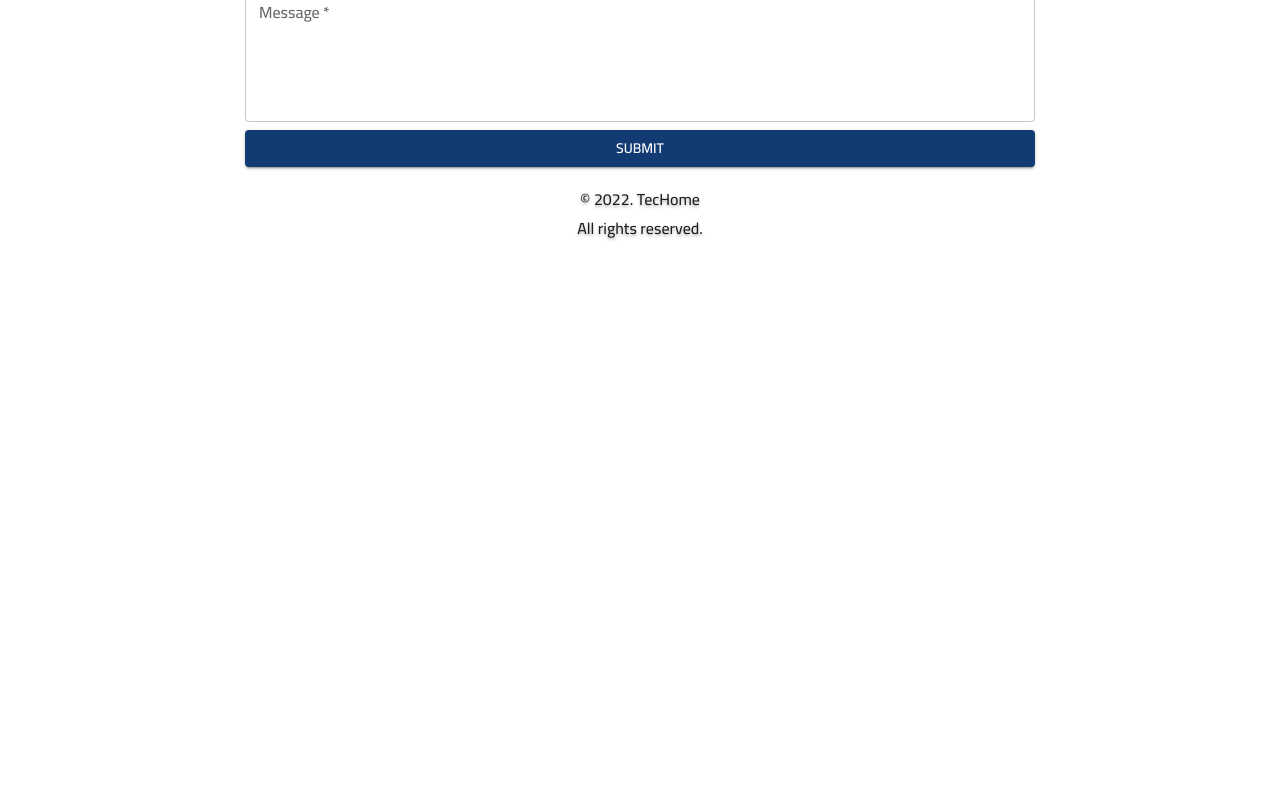
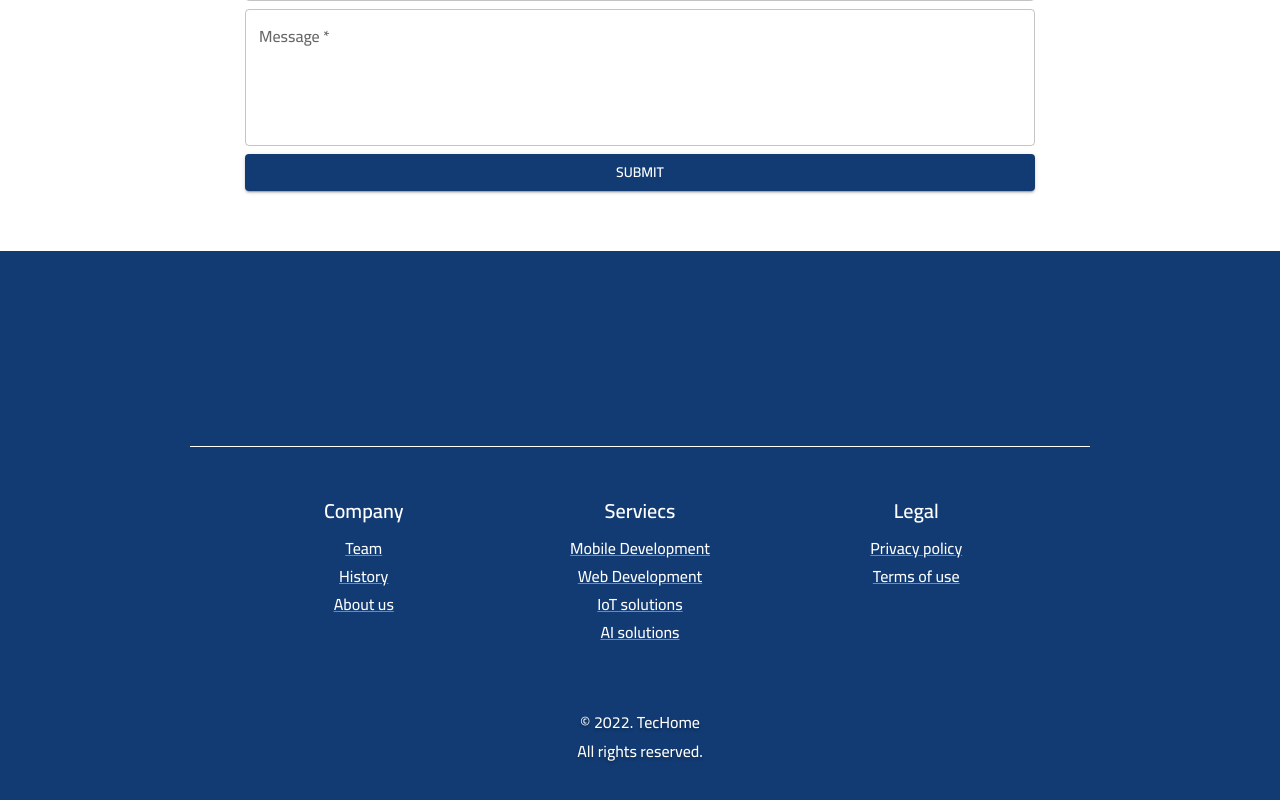
Before and after one commit to SmartHome101/smart-home-web-page, a React (Create React App) app: page /about in a window 1280 px wide. Shown: the part 3052-3852 px from the top of the page. Before the commit the page ends 3312 px from the top, so only its background shows below. Built offline with nearby package versions, Linux system fonts and the light colour scheme.

Commit message:
[WIP] new footer

```diff
--- a/src/components/ContactUs/ContactUs.js
+++ b/src/components/ContactUs/ContactUs.js
@@ -28,7 +28,7 @@ const ContactUs = () => {
     }
 
     return (
-        <Box style={{ maxWidth: 800, padding: "20px 5px", margin: "0 auto" }}>
+        <Box style={{ maxWidth: 800, padding: "20px 5px", margin: "40px auto " }} name='contactus'>
             <Typography gutterBottom variant="h4" align='center'>
                 Contact Us
             </Typography>
--- /dev/null
+++ b/src/components/Footer/Copyright.js
@@ -0,0 +1,11 @@
+import classes from './Footer.module.css'
+const Copyright = () => {
+    return (
+        <div className={classes.footer}>
+            <p className={classes.textmarginBottom}>© {new Date().getFullYear()}{'.'} <a className={classes.copyrightLink} href="https://github.com/SmartHome101" rel="noreferrer" target="_blank">TecHome</a></p>
+            <p className={classes.textmarginTop}>All rights reserved.</p>
+        </div>
+    )
+}
+
+export default Copyright
--- a/src/components/Footer/Footer.js
+++ b/src/components/Footer/Footer.js
@@ -1,12 +1,133 @@
+import * as React from 'react';
+import Box from '@mui/material/Box';
+import Typography from '@mui/material/Typography';
+import Grid from "@mui/material/Grid";
+import Link from "@mui/material/Link";
+import Container from '@mui/material/Container';
+import Copyright from './Copyright';
+import { useNavigate } from "react-router-dom";
 
-import classes from './Footer.module.css'
+
 const Footer = () => {
+    const navigate = useNavigate();
+    const footers = [
+        {
+            title: "Company",
+            description: [
+                {
+                    name: "Team",
+                    handleOnClick: () => {
+                        navigate("/home");
+                    },
+                },
+                {
+                    name: "History",
+                    handleOnClick: () => {
+                        navigate("/home");
+                    },
+                },
+                {
+                    name: "About us",
+                    handleOnClick: () => {
+                        navigate("/About us");
+                    },
+                },
+            ],
+        },
+        {
+            title: "Serviecs",
+            description: [
+                {
+                    name: "Mobile Development",
+                    handleOnClick: () => {
+                        navigate("/home");
+                    },
+                },
+                {
+                    name: "Web Development",
+                    handleOnClick: () => {
+                        navigate("/home");
+                    },
+                },
+                {
+                    name: "IoT solutions",
+                    handleOnClick: () => {
+                        navigate("/home");
+                    },
+                },
+                {
+                    name: "AI solutions",
+                    handleOnClick: () => {
+                        navigate("/home");
+                    },
+                },
+            ],
+        },
+        {
+            title: "Legal",
+            description: [
+                {
+                    name: "Privacy policy",
+                    handleOnClick: () => {
+                        navigate("/home");
+                    },
+                },
+                {
+                    name: "Terms of use",
+                    handleOnClick: () => {
+                        navigate("/home");
+                    },
+                },
+            ],
+        },
+    ];
+
     return (
-        <div className={classes.footer}>
-            <p className={classes.textmarginBottom}>© {new Date().getFullYear()}{'.'} <a className={classes.copyrightLink} href="https://github.com/SmartHome101" rel="noreferrer" target="_blank">TecHome</a></p>
-            <p className={classes.textmarginTop}>All rights reserved.</p>
-        </div>
-    )
-}
-
-export default Footer
+        <Box
+            sx={{
+                display: 'flex',
+                flexDirection: 'column',
+                minHeight: '70vh',
+                backgroundColor: "button"
+            }}
+        >
+            <Box
+                component="footer"
+                sx={{
+                    mt: 'auto',
+                    color: '#fff'
+                }}
+            >
+                <Container
+                    maxWidth="md"
+                    sx={{
+                        borderTop: (theme) => `1px solid #fff`,
+                        mt: 8,
+                        py: [3, 6],
+                    }}
+                >
+                    <Grid container spacing={4} justifyContent="space-evenly">
+                        {footers.map((footer) => (
+                            <Grid item xs={6} sm={3} key={footer.title}>
+                                <Typography variant="h6" color="#fff" gutterBottom>
+                                    {footer.title}
+                                </Typography>
+                                <ul>
+                                    {footer.description.map((item) => (
+                                        <li key={item.name}>
+                                            <Link href="#" variant="subtitle1" color="#fff">
+                                                {item.name}
+                                            </Link>
+                                        </li>
+                                    ))}
+                                </ul>
+                            </Grid>
+                        ))}
+                    </Grid>
+                    <Copyright />
+                </Container>
+            </Box>
+        </Box>
+    );
+};
+export default Footer;
--- a/src/components/Footer/Footer.module.css
+++ b/src/components/Footer/Footer.module.css
@@ -4,7 +4,7 @@
     flex-direction: column;
     justify-content: center;
     align-items: center;
-    margin-bottom: 20px;
+    margin-top: 64px;
 }
 
 
--- a/src/pages/NotFound/NotFound.js
+++ b/src/pages/NotFound/NotFound.js
@@ -1,12 +1,15 @@
-import { Button } from "@mui/material";
+import { Button, Box } from "@mui/material";
 import { Fragment } from "react";
-import { Link } from "react-router-dom";
+import { useNavigate } from "react-router-dom";
 
 import classes from "./NotFound.module.css";
 
 const NotFound = () => {
+  const navigate = useNavigate();
+
   return (
     <Fragment>
+      <Box sx={{ mb: 6 }}>
         <div className={classes.face}>
           <div className={classes.band}>
             <div className={classes.red}></div>
@@ -19,12 +22,11 @@ const NotFound = () => {
         </div>
         <h1>Oops! Something went wrong!</h1>
         <div className={classes.center}>
-        <Link to="/">
-          <Button variant="contained" color="primary" sx={{ pt: 1, pb: 1 }}>
+          <Button variant="contained" color="primary" sx={{ pt: 1, pb: 1 }} onClick={()=>{navigate('/')}}>
             Return to Home
           </Button>
-        </Link>
         </div>
+      </Box>
     </Fragment>
   );
 };
--- a/src/pages/NotFound/NotFound.module.css
+++ b/src/pages/NotFound/NotFound.module.css
@@ -133,3 +133,6 @@ h1 {
   text-align: center;
   margin-top: 50px;
 }
+.center Link{
+  text-decoration: none;
+}
```
Lines whose indentation alone changed are shown as unchanged.
